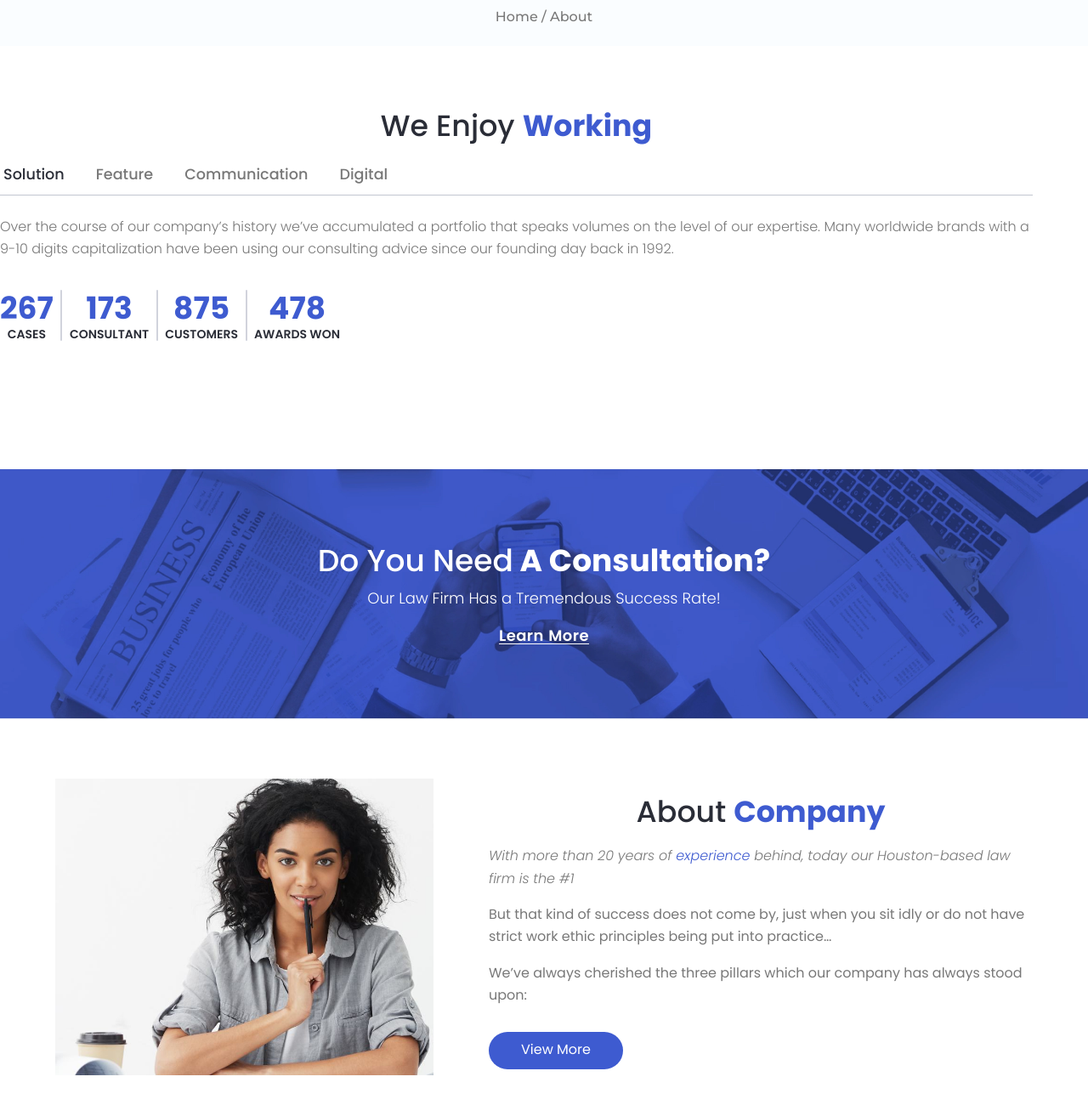
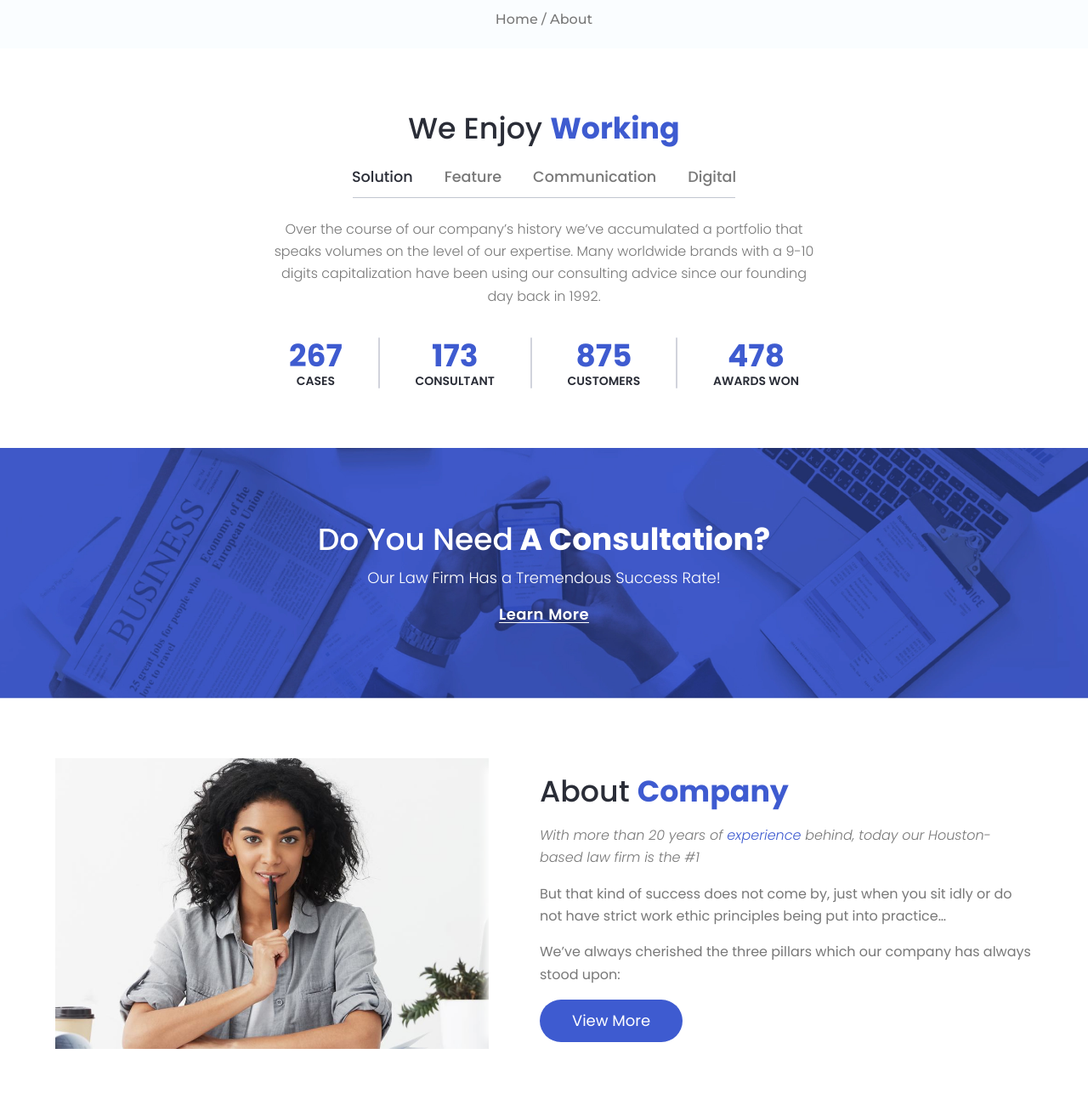
Before and after one commit to shameerkamaludeen/comunity, a website: page pages/about.html in a window 1280 px wide. Shown: the part 160-1460 px from the top of the page at 85% size. Drawn offline with nearby package versions, Linux system fonts and the light colour scheme; a web font is replaced by a local one.

Commit message:
complete about page

```diff
--- a/pages/about.html
+++ b/pages/about.html
@@ -100,9 +100,9 @@
 		</aside>
 		<section class="main-padding-top">
 
-			<!-- || Company -->
-			<section class="company-tab-contents ctc-about">
-				<div class="ctc-desc-column ctc-lm-fixed ctc-lm-fixed-r-tv">
+			<!-- || Company first section-->
+			<section class="company-tab-contents ctc-about-first-sec">
+				<div class="ctc-desc-column ctc-lm-fixed">
 					<h3 class="ctc-split-heading"><span class="ctc-sh-first-text">We Enjoy </span><span
 							class="ctc-sh-second-text">Working</span></h3>
 
@@ -118,15 +118,15 @@
 								data-fwt-tab="digital">Digital</button>
 						</div>
 
-						<hr class="row-fwt-tab-hr">
+						<hr class="row-fwt-tab-hr row-fwt-lm-auto-mlv">
 
-						<div class="row-fwt-body">
+						<div class="row-fwt-body row-fwt-lm-auto-mlv">
 							<div class="row-fwt-content row-fwt-content-active" data-fwt-content="solution">
 								<p class="row-fwt-para">Over the course of our company’s history we’ve accumulated a portfolio that
 									speaks
 									volumes on the level of our expertise. Many worldwide brands with a 9-10 digits capitalization have
 									been using our consulting advice since our founding day back in 1992.</p>
-								<div class="counters-splitter-tag" id="countersSplitterTag">
+								<div class="counters-splitter-tag cst-counter-lm-auto-mlv" id="countersSplitterTag">
 									<div><span class="cst-counter cst-counter-cases">267</span><span class="cst-tag">Cases</span></div>
 									<div class="cst-item-splitter"></div>
 									<div><span class="cst-counter cst-counter-consultant">173</span><span
@@ -164,7 +164,7 @@
 									positive verdicts rate, which beats any of our local competitor’s margins by double digits… Even if
 									we’ve tried to, it would have been an awfully long of a page to list all of the 98 hundred cases we
 									won, helped to dismiss, drop or settle in those 27 years.</p>
-								<div class="counters-splitter-tag">
+								<div class="counters-splitter-tag cst-counter-lm-auto-mlv">
 									<div><span class="cst-counter cst-counter-cases">267</span><span class="cst-tag">Cases</span></div>
 									<div class="cst-item-splitter"></div>
 									<div><span class="cst-counter cst-counter-consultant">173</span><span
@@ -192,13 +192,13 @@
 				</div>
 			</section>
 
-			<!-- || Company -->
+			<!-- || Company last section-->
 			<section class="company-tab-contents ctc-about-last-sec">
 				<div class="ctc-img-column ctc-lm-fixed ctc-lm-fixed-l-tv">
 					<img src="../images/team-member.jpg" alt="Table with personal computer" class="ctc-img">
 				</div>
 
-				<div class="ctc-desc-column ctc-lm-fixed ctc-lm-fixed-r-tv">
+				<div class="ctc-desc-column ctc-lm-fixed ctc-lm-fixed-r-tv ctc-lp-l-tv">
 					<h3 class="ctc-split-heading"><span class="ctc-sh-first-text">About </span><span
 							class="ctc-sh-second-text">Company</span></h3>
 					<p class="ctc-para">With more than 20 years of <a href="#" class="ctc-site-link-bcs">experience</a> behind,
@@ -207,7 +207,7 @@
 					<p class="ctc-para">But that kind of success does not come by, just when you sit idly or do not have strict
 						work ethic principles being put into practice…</p>
 					<p class="ctc-para">We’ve always cherished the three pillars which our company has always stood upon:</p>
-					<a href="pages/about-us.html" class="team-dg-read-more btn-capsule-hover-wipe">
+					<a href="pages/projects.html" class="btn-capsule-hover-wipe">
 						<span class="btn-chw-content btn-chw-first-content">View More</span><span
 							class="btn-chw-content btn-chw-second-content">View More</span>
 					</a>
--- a/scss/blocks/brand/_brands-img-list.scss
+++ b/scss/blocks/brand/_brands-img-list.scss
@@ -1,6 +1,7 @@
 /* || Block - Brands image list
    ========================================================================== */
 
+@use '../../abstracts/variables' as var;
 @use '../../base/sitewide';
 @use '../../layout/layout-base';
 
@@ -9,11 +10,25 @@
 	padding-bottom: 30px;
 	@extend %flex-row-wrap-h-center;
 	gap: 50px 20px;
+
+	@media screen and (min-width: var.$mobile-portrait-view) {
+		gap: 70px 0;
+		padding-bottom: 40px;
+	}
 }
 
 .brands-il-img-wr {
 	height: 120px;
-	flex: 1 1 200px;
+	flex: 0 1 200px;
+
+	@media screen and (min-width: var.$mobile-portrait-view) {
+		height: 130px;
+	}
+
+	@media screen and (min-width: var.$pc-view) {
+		flex: 1 1 180px;
+		height: 120px;
+	}
 }
 
 .brands-il-img {
--- a/scss/blocks/company/_company-tab-contents.scss
+++ b/scss/blocks/company/_company-tab-contents.scss
@@ -26,6 +26,13 @@
 	}
 }
 
+.ctc-img-column {
+	@media screen and (min-width: var.$tablet-view) {
+		// for left side image smooth
+		position: relative;
+	}
+}
+
 .ctc-desc-column {
 	margin-top: 33px;
 
@@ -38,17 +45,14 @@
 	}
 }
 
-.ctc-img-column {
-	@media screen and (min-width: var.$tablet-view) {
-		// for left side image smooth
-		position: relative;
-	}
-}
-
 .ctc-heading {
 	text-align: center;
 	@extend %ffp-cp-xl-font;
 	@extend %base-500;
+
+	@media screen and (min-width: var.$tablet-view) {
+		text-align: initial;
+	}
 }
 
 .ctc-para {
@@ -71,6 +75,10 @@
 /* split heading */
 .ctc-split-heading {
 	text-align: center;
+
+	@media screen and (min-width: var.$tablet-view) {
+		text-align: initial;
+	}
 }
 
 /* split heading first text */
@@ -101,6 +109,10 @@
 	@extend %lm-fixed-right-tv;
 }
 
+.ctc-lm-fixed-l-tv {
+	@extend %lm-fixed-left-tv;
+}
+
 .ctc-lp-l-tv {
 	@extend %lp-left-tv;
 }
--- a/scss/components/counter/_conters-splitter-tag.scss
+++ b/scss/components/counter/_conters-splitter-tag.scss
@@ -4,6 +4,7 @@
 @use '../../abstracts/variables' as var;
 @use '../../abstracts/mixins' as mx;
 @use '../../base/typography';
+@use '../../layout/layout-base';
 @use 'sass:color';
 
 .counters-splitter-tag {
@@ -11,7 +12,7 @@
 	@extend %flex-dc-h-center;
 	max-width: 400px;
 
-	@media screen and (min-width: var.$mobile-portrait-view) {
+	@media screen and (min-width: var.$mobile-landscape-view) {
 		flex-direction: row;
 		justify-content: space-between;
 		margin-top: 35px;
@@ -34,7 +35,7 @@
 	border-radius: 5px;
 	background-color: color.adjust(var.$c-primary, $lightness: 65%);
 
-	@media screen and (min-width: var.$mobile-portrait-view) {
+	@media screen and (min-width: var.$mobile-landscape-view) {
 		margin-top: 0;
 		margin-bottom: 0;
 		width: 2px;
@@ -58,3 +59,10 @@
 	@extend %base-600;
 	@extend %ffp-cp-xs-font;
 }
+
+// Utilities
+// -----------
+
+.cst-counter-lm-auto-mlv {
+	@extend %lm-auto-mlv;
+}
--- a/scss/components/tab/_row-full-width-tabs.scss
+++ b/scss/components/tab/_row-full-width-tabs.scss
@@ -5,6 +5,7 @@
 @use '../../abstracts/variables' as var;
 @use '../../abstracts/mixins' as mx;
 @use '../../base/sitewide';
+@use '../../layout/layout-base';
 @use 'sass:color';
 @use '../counter/conters-splitter-tag';
 
@@ -19,6 +20,10 @@ $tab-active-color: var.$c-primary;
 
 .row-fwt-tab {
 	margin-right: 10px;
+
+	&:last-of-type {
+		margin-right: 0;
+	}
 
 	@media screen and (min-width: var.$mobile-landscape-view) {
 		margin-right: 25px;
@@ -77,3 +82,14 @@ $tab-active-color: var.$c-primary;
 		margin-bottom: 0;
 	}
 }
+
+// Utilities
+// -----------
+
+.row-fwt-lm-auto {
+	@extend %lm-auto;
+}
+
+.row-fwt-lm-auto-mlv {
+	@extend %lm-auto-mlv;
+}
--- a/scss/layout/_layout-base.scss
+++ b/scss/layout/_layout-base.scss
@@ -76,6 +76,38 @@
 	margin-right: auto;
 }
 
+// Mobile landscape view
+%lm-auto-mlv {
+	@media screen and (min-width: var.$mobile-landscape-view) {
+		margin-left: auto;
+		margin-right: auto;
+	}
+}
+
+// Tablet view
+%lm-auto-tv {
+	@media screen and (min-width: var.$tablet-view) {
+		margin-left: auto;
+		margin-right: auto;
+	}
+}
+
+// Laptop view
+%lm-auto-lv {
+	@media screen and (min-width: var.$laptop-view) {
+		margin-left: auto;
+		margin-right: auto;
+	}
+}
+
+// PC view
+%lm-auto-pcv {
+	@media screen and (min-width: var.$pc-view) {
+		margin-left: auto;
+		margin-right: auto;
+	}
+}
+
 // Layout margin auto fixed width
 %lm-auto-fixed-width {
 	max-width: var.$lm-auto-fixed-width;
--- a/scss/pages/_about.scss
+++ b/scss/pages/_about.scss
@@ -1,6 +1,7 @@
 /* || Page - about
    ========================================================================== */
 
+@use '../abstracts/variables' as var;
 @use '../components/breadcrumbs/breadcrumbs-center';
 @use '../blocks/company/company-tab-contents';
 @use '../blocks/lead/lead-background';
@@ -11,26 +12,55 @@
 @use '../blocks/contact/contact-map-form';
 @use '../components/scroll-to-top/scroll-to-top-btn';
 
-.ctc-about {
+// || Company first section
+
+.ctc-about-first-sec {
 	padding-top: 0;
-}
 
-.ctc-about .ctc-desc-column,
-.ctc-about .ctc-split-heading {
-	margin-top: -0;
-}
+	.ctc-desc-column,
+	.ctc-split-heading {
+		margin-top: -0;
+	}
 
-.ctc-about .ctc-img {
-	position: initial;
-	left: initial;
+	.ctc-split-heading {
+		text-align: center;
+	}
+
+	.row-fwt-tab-hr {
+		max-width: 450px;
+	}
+
+	.row-fwt-body {
+		max-width: 650px;
+	}
+
+	.row-fwt-tabs-wr,
+	.row-fwt-para {
+		text-align: center;
+	}
+
+	.row-fwt-content {
+		min-height: initial;
+	}
+
+	.row-fwt-content[data-fwt-content=solution] {
+		.counters-splitter-tag {
+			max-width: 600px;
+		}
+	}
 }
 
 .ctc-about-last-sec {
-	.ctc-desc-column {
-		.ctc-para {
-			&:first-of-type {
-				font-style: italic;
-			}
+
+	.ctc-img {
+		@media screen and (min-width: var.$tablet-view) {
+			object-position: center;
+		}
+	}
+
+	.ctc-para {
+		&:first-of-type {
+			font-style: italic;
 		}
 	}
 }
--- a/scss/themes/_default.scss
+++ b/scss/themes/_default.scss
@@ -8,6 +8,9 @@
 @use '../base/utilities';
 
 /* || General styles */
+html {
+	overflow: auto;
+}
 
 body {
 	overflow-x: hidden;
@@ -22,7 +25,7 @@ body {
 	}
 
 	@media screen and (min-width: var.$tablet-view) {
-		background: url(../images/home-bg.webp) center / cover no-repeat;
+		background: url(../images/home-bg.webp) center top / cover no-repeat;
 	}
 }
 
@@ -37,6 +40,9 @@ body {
 /* || Store Pages */
 // Specific things, broken down by the context, page, or even component in
 // which they are used.
+.breadcrumbs-center {
+	margin-top: 3px;
+}
 
 .main-heading-hv {
 	@extend %hide-visually;
```
Also changed, not shown: styles/style.css, 1 other file.
